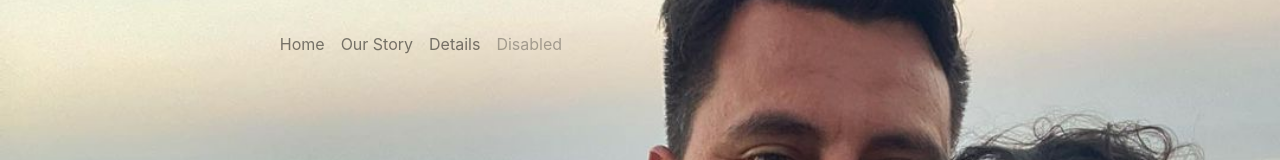
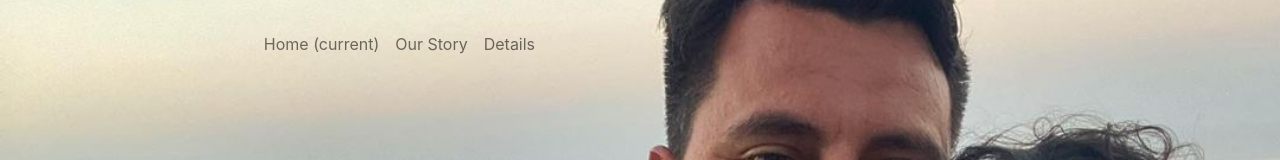
Before and after one commit to dangho1/mina-jp-wedding, a React (Create React App) app: page / in a window 1280 px wide. Shown: the top 160 px of the page. Built offline with nearby package versions, Linux system fonts and the light colour scheme.

Commit message:
fix buggy navbar

```diff
--- a/public/index.html
+++ b/public/index.html
@@ -3,8 +3,8 @@
   <head>
     <meta charset="utf-8" />
     <link rel="icon" href="%PUBLIC_URL%/favicon.ico" />
-    <link rel="stylesheet" href="https://cdn.jsdelivr.net/npm/bootstrap@4.0.0/dist/css/bootstrap.min.css" integrity="sha384-Gn5384xqQ1aoWXA+058RXPxPg6fy4IWvTNh0E263XmFcJlSAwiGgFAW/dAiS6JXm" crossorigin="anonymous">
-    <meta name="viewport" content="width=device-width, initial-scale=1" />
+    <link href="https://cdn.jsdelivr.net/npm/bootstrap@5.1.3/dist/css/bootstrap.min.css" rel="stylesheet" integrity="sha384-1BmE4kWBq78iYhFldvKuhfTAU6auU8tT94WrHftjDbrCEXSU1oBoqyl2QvZ6jIW3" crossorigin="anonymous">    <meta name="viewport" content="width=device-width, initial-scale=1" />
+
     <meta name="theme-color" content="#000000" />
     <meta
       name="description"
@@ -40,5 +40,8 @@
       To begin the development, run `npm start` or `yarn start`.
       To create a production bundle, use `npm run build` or `yarn build`.
     -->
+    <script src="https://code.jquery.com/jquery-3.2.1.slim.min.js" integrity="sha384-KJ3o2DKtIkvYIK3UENzmM7KCkRr/rE9/Qpg6aAZGJwFDMVNA/GpGFF93hXpG5KkN" crossorigin="anonymous"></script>
+<script src="https://cdn.jsdelivr.net/npm/popper.js@1.12.9/dist/umd/popper.min.js" integrity="sha384-ApNbgh9B+Y1QKtv3Rn7W3mgPxhU9K/ScQsAP7hUibX39j7fakFPskvXusvfa0b4Q" crossorigin="anonymous"></script>
+<script src="https://cdn.jsdelivr.net/npm/bootstrap@4.0.0/dist/js/bootstrap.min.js" integrity="sha384-JZR6Spejh4U02d8jOt6vLEHfe/JQGiRRSQQxSfFWpi1MquVdAyjUar5+76PVCmYl" crossorigin="anonymous"></script>
   </body>
 </html>
--- a/src/Main.js
+++ b/src/Main.js
@@ -35,7 +35,7 @@
       <section className="hero">
         <div className="hero-inner">
         <nav class="navbar navbar-expand-lg navbar-light">
-          <a class="navbar-brand" href="/">
+          <a class="navbar-brand" href="#">
 
           </a>
           <button
@@ -60,9 +60,7 @@
               <a class="nav-item nav-link" href="#">
                 Details
               </a>
-              <a class="nav-item nav-link disabled" href="#">
-                Disabled
-              </a>
+
             </div>
           </div>
         </nav>
```
